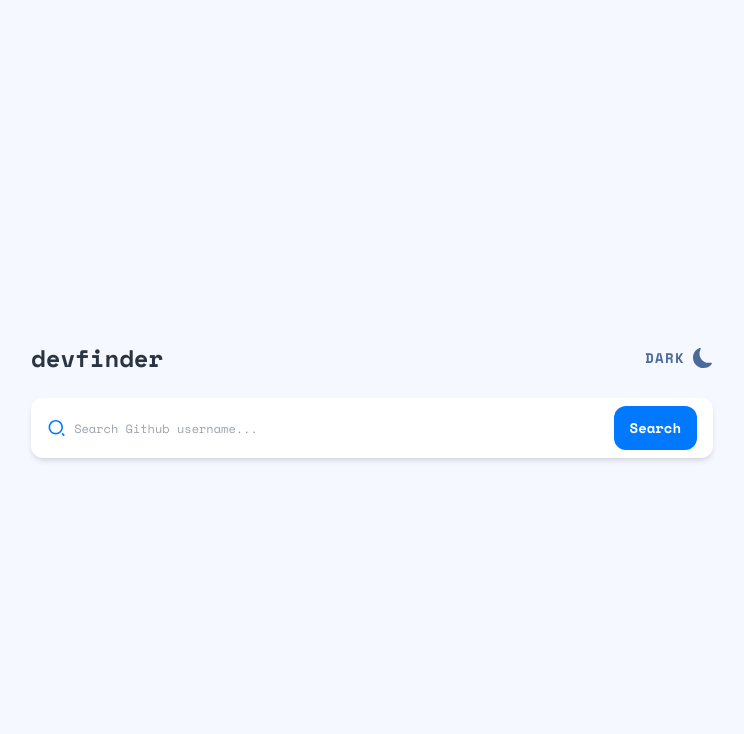
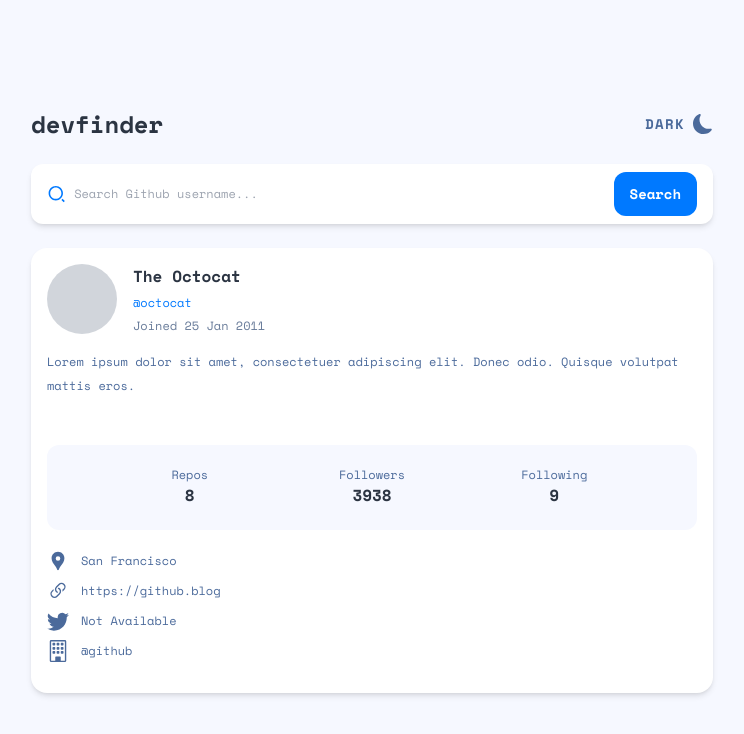
Before and after one commit to LogvnR/github-user-search-ii, a Next.js app: page / in a window 1280 px wide. Shown: the top 734 px of the page, without its empty margins (268-1012 px from the left). Built offline with nearby package versions, Linux system fonts and the light colour scheme.

Commit message:
added User Info Card-User Account - User Data - User Link and DM styles

```diff
--- /dev/null
+++ b/components/UserAccount/UserAccount.tsx
@@ -0,0 +1,32 @@
+import React from 'react';
+
+const UserAccount = () => {
+  return (
+    <div className="flex flex-col w-full gap-4">
+      <div className="flex w-full gap-4">
+        <div className="w-[70px] h-[70px]">
+          <div className="w-full h-full text-transparent bg-gray-300 rounded-full">
+            -
+          </div>
+        </div>
+        <div className="flex flex-col justify-between font-SpaceMono">
+          <h4 className="text-base font-bold text-dark-grey dark:text-white">
+            The Octocat
+          </h4>
+          <p className="text-xs text-git-blue">@octocat</p>
+          <p className="text-xs text-light-grey dark:text-white">
+            Joined 25 Jan 2011
+          </p>
+        </div>
+      </div>
+      <div className="w-full min-h-[75px]">
+        <p className="text-xs leading-6 font-SpaceMono text-light-navy dark:text-white">
+          Lorem ipsum dolor sit amet, consectetuer adipiscing elit. Donec odio.
+          Quisque volutpat mattis eros.
+        </p>
+      </div>
+    </div>
+  );
+};
+
+export default UserAccount;
--- /dev/null
+++ b/components/UserData/UserData.tsx
@@ -0,0 +1,28 @@
+import React from 'react';
+
+const UserData = () => {
+  return (
+    <div className="flex items-center w-full justify-evenly bg-white-one dark:bg-darker-navy min-h-[85px] rounded-xl">
+      <div className="font-SpaceMono min-w-[79px] flex flex-col justify-center items-center">
+        <p className="text-xs text-light-navy dark:text-white">Repos</p>
+        <h4 className="text-base font-bold text-dark-grey dark:text-white">
+          8
+        </h4>
+      </div>
+      <div className="font-SpaceMono min-w-[79px] flex flex-col justify-center items-center">
+        <p className="text-xs text-light-navy dark:text-white">Followers</p>
+        <h4 className="text-base font-bold text-dark-grey dark:text-white">
+          3938
+        </h4>
+      </div>
+      <div className="font-SpaceMono min-w-[79px] flex flex-col justify-center items-center">
+        <p className="text-xs text-light-navy dark:text-white">Following</p>
+        <h4 className="text-base font-bold text-dark-grey dark:text-white">
+          9
+        </h4>
+      </div>
+    </div>
+  );
+};
+
+export default UserData;
--- /dev/null
+++ b/components/UserInfo/UserInfo.tsx
@@ -0,0 +1,17 @@
+import Image from 'next/image';
+import React from 'react';
+import UserAccount from '../UserAccount/UserAccount';
+import UserData from '../UserData/UserData';
+import UserLinks from '../UserLinks/UserLinks';
+
+const UserInfo = () => {
+  return (
+    <section className="flex flex-col w-full gap-5 p-4 mt-4 bg-white shadow-md fle dark:bg-dark-navy rounded-2xl">
+      <UserAccount />
+      <UserData />
+      <UserLinks />
+    </section>
+  );
+};
+
+export default UserInfo;
--- /dev/null
+++ b/components/UserLinks/UserLinks.tsx
@@ -0,0 +1,28 @@
+import React from 'react';
+import { MdLocationPin } from 'react-icons/md';
+import { BsLink45Deg, BsTwitter, BsBuilding } from 'react-icons/bs';
+
+const UserLinks = () => {
+  return (
+    <div className="min-h-[127px] flex flex-col gap-2">
+      <div className="flex items-center gap-3 font-SpaceMono text-light-navy dark:text-white">
+        <MdLocationPin size={22} />
+        <p className="text-xs">San Francisco</p>
+      </div>
+      <div className="flex items-center gap-3 font-SpaceMono text-light-navy dark:text-white">
+        <BsLink45Deg size={22} />
+        <p className="text-xs">https://github.blog</p>
+      </div>
+      <div className="flex items-center gap-3 font-SpaceMono text-light-navy dark:text-white">
+        <BsTwitter size={22} />
+        <p className="text-xs">Not Available</p>
+      </div>
+      <div className="flex items-center gap-3 font-SpaceMono text-light-navy dark:text-white">
+        <BsBuilding size={22} />
+        <p className="text-xs">@github</p>
+      </div>
+    </div>
+  );
+};
+
+export default UserLinks;
--- a/pages/index.tsx
+++ b/pages/index.tsx
@@ -1,7 +1,8 @@
 import type { NextPage } from 'next';
 import Head from 'next/head';
-import Navbar from '../components/Navbar';
-import SearchBar from '../components/SearchBar';
+import Navbar from '../components/NavBar/Navbar';
+import SearchBar from '../components/SearchBar/SearchBar';
+import UserInfo from '../components/UserInfo/UserInfo';
 
 const Home: NextPage = () => {
   return (
@@ -16,6 +17,7 @@
         <div className="flex flex-col w-full gap-2 p-6 lg:max-w-[730px]">
           <Navbar />
           <SearchBar />
+          <UserInfo />
         </div>
       </main>
     </div>
```
Also changed, not shown: components/NavBar/Navbar.tsx (renamed from components/Navbar.tsx), components/SearchBar/SearchBar.tsx (renamed from components/SearchBar.tsx).
